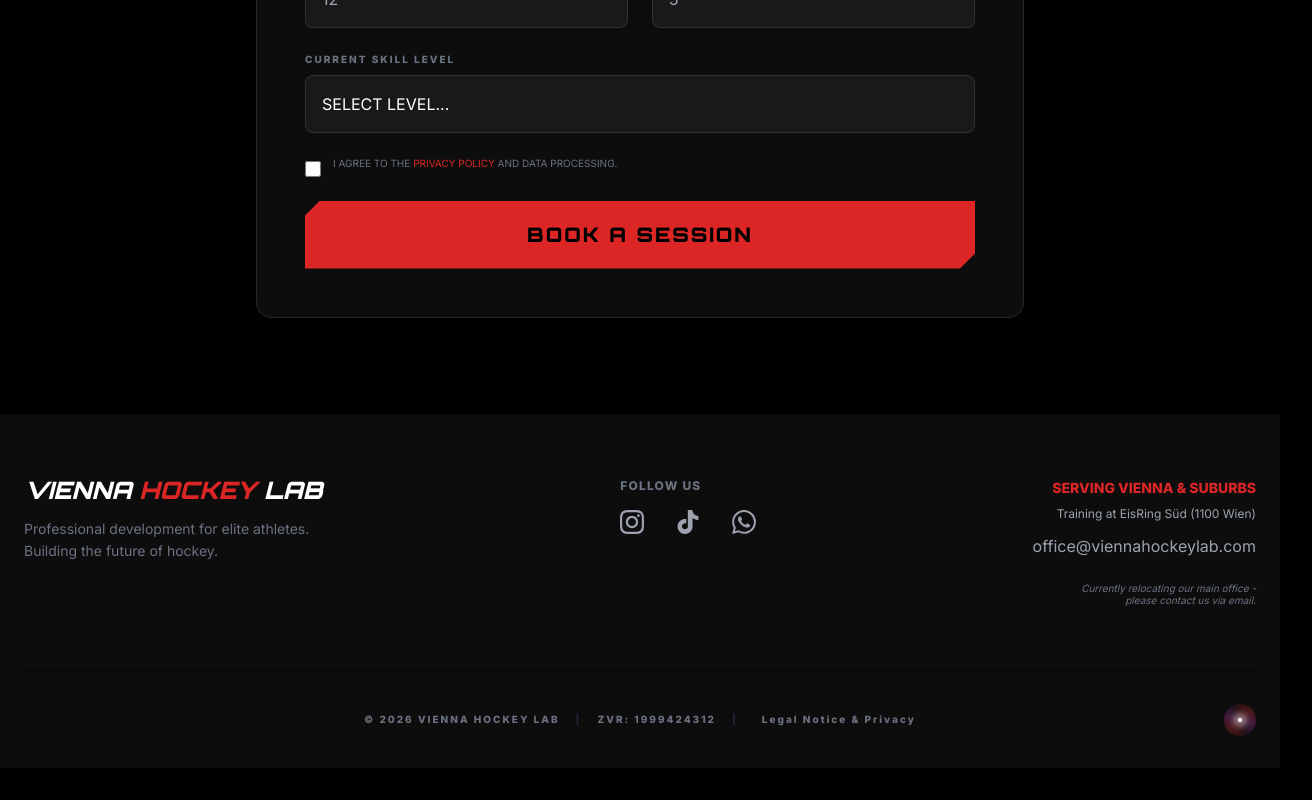
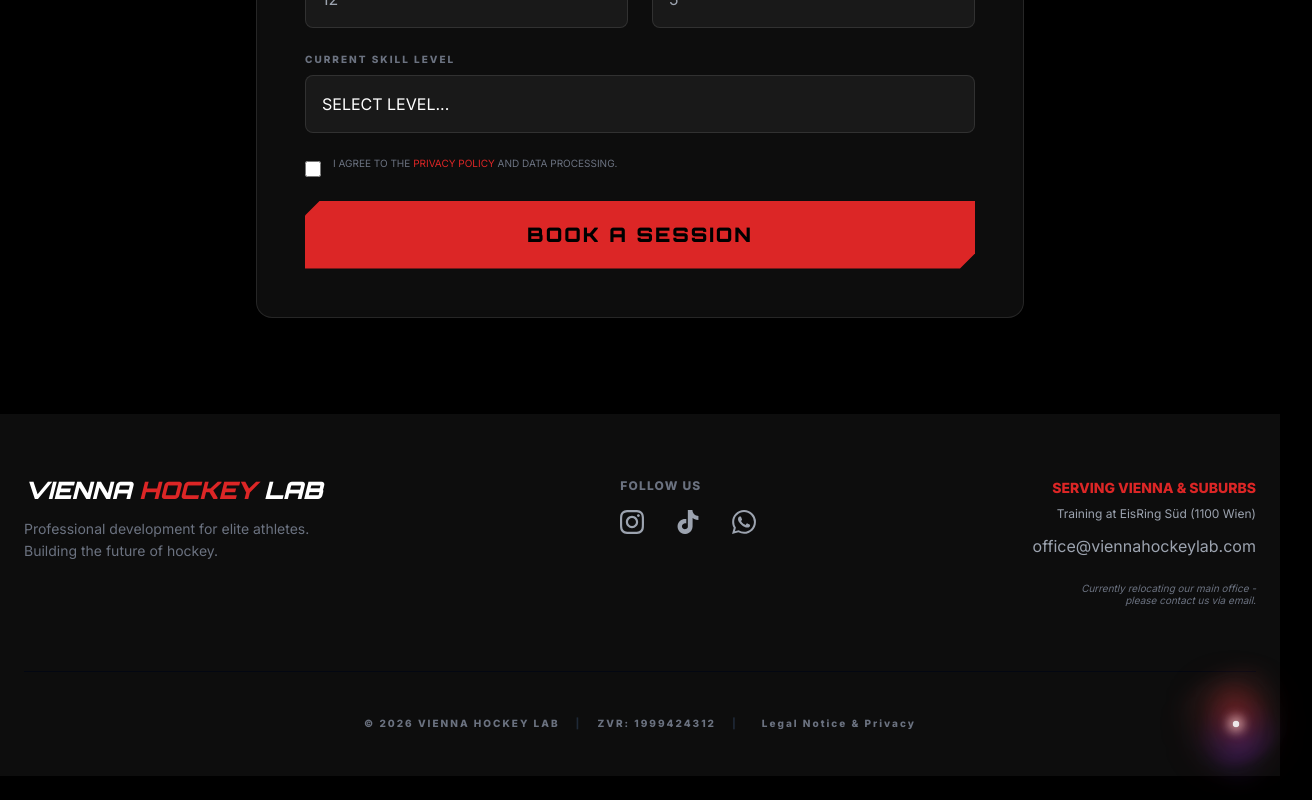
Before and after one commit to VitaliGrecciani/vienna-hockey-lab, a React (Vite) app: page / in a window 1280 px wide. Shown: the part 3995-4795 px from the top of the page, 1312 px wide, since content can reach past the window. Before the commit the page ends 4763 px from the top, so only its background shows below. Built offline with nearby package versions, Linux system fonts and the light colour scheme.

Commit message:
style: translate developer modal to English and refine galaxy cloud effect

```diff
--- a/components/GalaxyLink.tsx
+++ b/components/GalaxyLink.tsx
@@ -8,42 +8,86 @@ const GalaxyLink: React.FC = () => {
     return (
         <>
             <motion.button
-                className="relative w-8 h-8 rounded-full flex items-center justify-center cursor-pointer overflow-hidden group outline-none shrink-0"
+                className="relative w-10 h-10 flex items-center justify-center cursor-pointer group outline-none shrink-0"
                 onMouseEnter={() => setIsHovered(true)}
                 onMouseLeave={() => setIsHovered(false)}
                 onClick={() => setShowModal(true)}
-                whileHover={{ scale: 1.15 }}
-                whileTap={{ scale: 0.9 }}
+                whileHover={{ scale: 1.1 }}
+                whileTap={{ scale: 0.95 }}
                 aria-label="Developer Info"
                 title="Who made this?"
             >
-                {/* Core glow */}
-                <div className="absolute inset-0 bg-red-600/30 blur-md rounded-full transition-opacity duration-300 group-hover:opacity-100 opacity-60" />
-
-                {/* Swirling Galaxy Base */}
+                {/* Core glow / Nebulous base */}
                 <motion.div
-                    className="absolute inset-[-50%] rounded-full opacity-60 mix-blend-screen"
-                    style={{
-                        background: 'conic-gradient(from 0deg, transparent 0%, rgba(220,38,38,0.4) 20%, rgba(147,51,234,0.4) 40%, transparent 50%, rgba(220,38,38,0.4) 70%, rgba(147,51,234,0.4) 90%, transparent 100%)',
-                        filter: 'blur(3px)'
+                    className="absolute inset-[-20%] bg-red-700/20 blur-xl rounded-[40%_60%_70%_30%/40%_50%_60%_50%] transition-opacity duration-500 opacity-60 mix-blend-screen"
+                    animate={{
+                        rotate: isHovered ? 180 : 0,
+                        scale: isHovered ? 1.5 : 1,
+                        opacity: isHovered ? 0.8 : 0.5,
+                        borderRadius: isHovered ? ["40% 60% 70% 30% / 40% 50% 60% 50%", "60% 40% 30% 70% / 50% 60% 40% 50%", "40% 60% 70% 30% / 40% 50% 60% 50%"] : "40% 60% 70% 30% / 40% 50% 60% 50%"
                     }}
-                    animate={{ rotate: isHovered ? 720 : 360 }}
-                    transition={{ duration: isHovered ? 3 : 15, repeat: Infinity, ease: "linear" }}
-                />
-
-                {/* Outer Dust */}
-                <motion.div
-                    className="absolute inset-[-100%] rounded-full opacity-50 mix-blend-screen"
-                    style={{
-                        background: 'radial-gradient(circle, transparent 20%, rgba(255,100,100,0.2) 40%, transparent 70%)',
-                        filter: 'blur(2px)'
-                    }}
-                    animate={{ rotate: isHovered ? -360 : -180, scale: isHovered ? 1.2 : 1 }}
                     transition={{ duration: isHovered ? 4 : 20, repeat: Infinity, ease: "linear" }}
                 />
 
-                {/* Center Star */}
-                <div className="absolute w-1 h-1 bg-white rounded-full shadow-[0_0_8px_3px_rgba(255,255,255,0.9)] transition-transform duration-300 group-hover:scale-125" />
+                {/* Swirling Dust Cloud 1 */}
+                <motion.div
+                    className="absolute inset-[-50%] opacity-50 mix-blend-screen rounded-[60%_40%_50%_50%/50%_50%_70%_30%]"
+                    style={{
+                        background: 'radial-gradient(circle at 40% 40%, rgba(220,38,38,0.5) 0%, transparent 50%), radial-gradient(circle at 70% 60%, rgba(147,51,234,0.4) 0%, transparent 60%)',
+                        filter: 'blur(4px)'
+                    }}
+                    animate={{
+                        rotate: isHovered ? 360 : 180,
+                        scale: isHovered ? 1.8 : 1.1
+                    }}
+                    transition={{ duration: isHovered ? 5 : 25, repeat: Infinity, ease: "linear" }}
+                />
+
+                {/* Swirling Dust Cloud 2 */}
+                <motion.div
+                    className="absolute inset-[-80%] opacity-40 mix-blend-screen rounded-[30%_70%_70%_30%/30%_30%_70%_70%]"
+                    style={{
+                        background: 'radial-gradient(circle at 60% 30%, rgba(255,100,100,0.3) 0%, transparent 60%), radial-gradient(circle at 30% 70%, rgba(100,50,250,0.2) 0%, transparent 50%)',
+                        filter: 'blur(6px)'
+                    }}
+                    animate={{
+                        rotate: isHovered ? -360 : -180,
+                        scale: isHovered ? 2.2 : 1.2,
+                        opacity: isHovered ? 0.6 : 0.3
+                    }}
+                    transition={{ duration: isHovered ? 6 : 30, repeat: Infinity, ease: "linear" }}
+                />
+
+                {/* Scattered Star Particles (visible mainly on hover) */}
+                {[...Array(5)].map((_, i) => (
+                    <motion.div
+                        key={i}
+                        className="absolute w-0.5 h-0.5 bg-white rounded-full shadow-[0_0_4px_1px_rgba(255,255,255,0.8)]"
+                        initial={{ x: 0, y: 0, opacity: 0 }}
+                        animate={{
+                            x: isHovered ? (Math.random() - 0.5) * 60 : (Math.random() - 0.5) * 10,
+                            y: isHovered ? (Math.random() - 0.5) * 60 : (Math.random() - 0.5) * 10,
+                            opacity: isHovered ? [0, 1, 0] : 0,
+                            scale: isHovered ? [0, 1.5, 0] : 0
+                        }}
+                        transition={{
+                            duration: 2 + Math.random() * 2,
+                            repeat: Infinity,
+                            delay: Math.random() * 2,
+                            ease: "easeInOut"
+                        }}
+                    />
+                ))}
+
+                {/* Center Core */}
+                <motion.div
+                    className="absolute w-1.5 h-1.5 bg-white/90 rounded-full shadow-[0_0_10px_4px_rgba(255,200,200,0.8)]"
+                    animate={{
+                        scale: isHovered ? [1, 0.5, 1.5, 1] : [1, 1.2, 1],
+                        opacity: isHovered ? [1, 0.7, 1] : 1
+                    }}
+                    transition={{ duration: 2, repeat: Infinity, ease: "linear" }}
+                />
             </motion.button>
 
             {/* Placeholder Modal */}
@@ -82,15 +126,15 @@ const GalaxyLink: React.FC = () => {
                             </h3>
 
                             <p className="text-gray-300 font-medium mb-8 relative z-10 text-lg leading-relaxed">
-                                Наш сайт пока в разработке, но скоро здесь будет что-то <br />
-                                <span className="italic text-gray-400">красивое, стильное и немножко эротичное.</span>
+                                Our website is currently in development, but soon there will be something <br />
+                                <span className="italic text-gray-400">beautiful, stylish, and tasteful.</span>
                             </p>
 
                             <button
                                 onClick={() => setShowModal(false)}
                                 className="relative z-10 px-10 py-3 bg-white/10 hover:bg-white text-white hover:text-black border border-white/20 rounded-full font-bold uppercase tracking-widest text-xs transition-colors duration-300"
                             >
-                                Вернуться
+                                GO BACK
                             </button>
                         </motion.div>
                     </motion.div>
```
